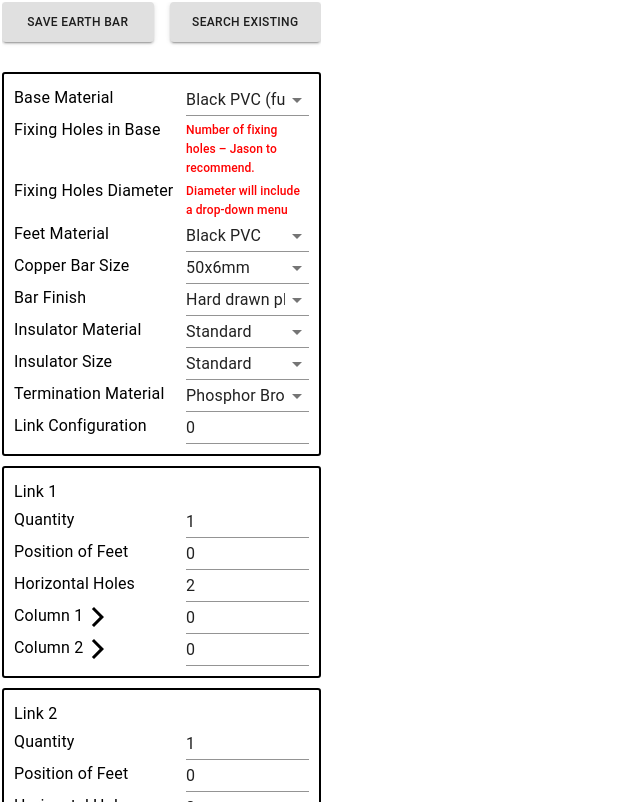
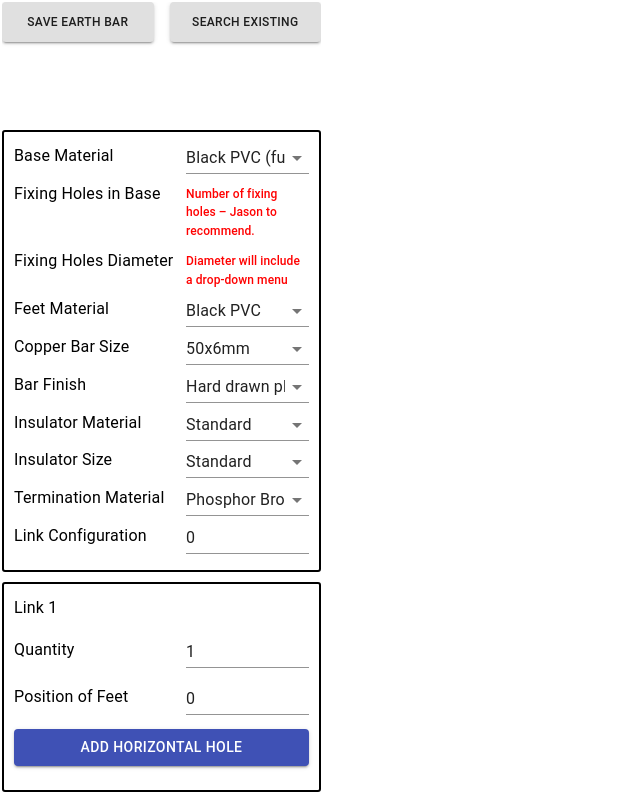
Before and after one commit to AhmedSamirO/earth-bar-test, a React (Create React App) app: page / in a window 1280 px wide. Shown: the whole page, without its empty margins (0-640 px from the left). Built offline with nearby package versions, Linux system fonts and the light colour scheme.

Commit message:
make ben comments

```diff
--- a/src/components/Home/SideBar/Column.tsx
+++ b/src/components/Home/SideBar/Column.tsx
@@ -1,8 +1,9 @@
 import { Grid, IconButton, TextField, Typography } from '@material-ui/core'
 import React from 'react'
 import { LinkColumnType, LinkComponentType } from './LinkComponent'
-import ArrowForwardIosIcon from '@material-ui/icons/ArrowForwardIos'
 import ColumnBoxComponent from './ColumnBox'
+import ChevronRightIcon from '@material-ui/icons/ChevronRight'
+import ExpandMoreIcon from '@material-ui/icons/ExpandMore'
 
 declare type ColumnComponentProps = {
   column: LinkColumnType
@@ -37,23 +38,27 @@ export default function ColumnComponent(props: ColumnComponentProps) {
     <>
       <Grid item xs={12}>
         <Grid container justify='space-between'>
-          <Grid item xs={7}>
+          <Grid item xs={12}>
             <Typography variant='subtitle1'>
               Column {column.groupedColumns[0]}
               {column.groupedColumns.length > 1 &&
                 `-${column.groupedColumns[column.groupedColumns.length - 1]}`}
               <IconButton
-                aria-label='ArrowForwardIosIcon'
                 size='small'
                 color='inherit'
                 onClick={() => {
                   viewThirdBox(column)
                 }}
               >
-                <ArrowForwardIosIcon />
+                {thirdColumnFirstIndex === column.groupedColumns[0] ? (
+                  <ExpandMoreIcon />
+                ) : (
+                  <ChevronRightIcon />
+                )}
               </IconButton>
             </Typography>
           </Grid>
+          {/*
             <Grid item xs={5}>
               <TextField
                 type='number'
@@ -69,6 +74,7 @@ export default function ColumnComponent(props: ColumnComponentProps) {
                 }}
               />
             </Grid>
+          */}
         </Grid>
       </Grid>
       {thirdColumnFirstIndex === column.groupedColumns[0] && (
--- a/src/components/Home/SideBar/ColumnBox.tsx
+++ b/src/components/Home/SideBar/ColumnBox.tsx
@@ -1,5 +1,5 @@
 import React from 'react'
-import { Grid, Typography } from '@material-ui/core'
+import { Grid, TextField, Typography } from '@material-ui/core'
 import SelectBox from '../../shared/SelectBox'
 import { makeStyles } from '@material-ui/core/styles'
 import { LinkColumnType, LinkComponentType } from './LinkComponent'
@@ -350,11 +350,13 @@ export default function ColumnBoxComponent(props: ColumnBoxComponentProps) {
             <Typography variant='subtitle1'>Repeat Count</Typography>
           </Grid>
           <Grid item xs={5}>
-            <SelectBox
-              options={[1, 2, 3]}
+            <TextField
+              type='number'
               value={column.repeatCount}
-              onChange={(value: number) => {
-                onChangeRepeatCount(link, column, Number(value))
+              InputProps={{ inputProps: { min: 0, max: 20 } }}
+              fullWidth
+              onChange={event => {
+                onChangeRepeatCount(link, column, Number(event.target.value))
               }}
             />
           </Grid>
--- a/src/components/Home/SideBar/LinkComponent.tsx
+++ b/src/components/Home/SideBar/LinkComponent.tsx
@@ -1,5 +1,5 @@
 import React, { useEffect, useState } from 'react'
-import { Grid, TextField, Typography } from '@material-ui/core'
+import { Button, Grid, TextField, Typography } from '@material-ui/core'
 import ColumnComponent from './Column'
 
 export declare type LinkColumnType = {
@@ -56,6 +56,29 @@ export default function LinkComponent(props: LinkComponentProps) {
   }
 
   const [thirdColumnFirstIndex, setThirdColumnFirstIndex] = useState(-1)
+
+  const increaseHorizontalHolesNumber = (
+    link: LinkComponentType,
+    newHoles: number
+  ) => {
+    const newLink = {
+      ...link,
+      holes: newHoles,
+    }
+
+    const lastColumnGroupedColumns =
+      newLink.columns[newLink.columns.length - 1]?.groupedColumns
+    const lastIndex = lastColumnGroupedColumns?.length
+      ? lastColumnGroupedColumns[lastColumnGroupedColumns.length - 1]
+      : 0
+
+    newLink.columns.push({
+      ...emptyColumn,
+      groupedColumns: [Number(lastIndex) + 1],
+    })
+
+    setLink(newLink)
+  }
 
   useEffect(() => {
     if (!firstTime) {
@@ -124,6 +147,8 @@ export default function LinkComponent(props: LinkComponentProps) {
           }}
         />
       </Grid>
+
+      {/*
       <Grid item xs={7}>
         <Typography variant='subtitle1'>Horizontal Holes</Typography>
       </Grid>
@@ -165,6 +190,7 @@ export default function LinkComponent(props: LinkComponentProps) {
           }}
         />
       </Grid>
+      */}
 
       {link.columns.map((column, index) => (
         <ColumnComponent
@@ -180,6 +206,19 @@ export default function LinkComponent(props: LinkComponentProps) {
           linkIndex={linkIndex}
         />
       ))}
+
+      <Grid item xs={12}>
+        <Button
+          variant='contained'
+          color='primary'
+          onClick={() => {
+            increaseHorizontalHolesNumber(link, link.holes + 1)
+          }}
+          fullWidth
+        >
+          Add Horizontal Hole
+        </Button>
+      </Grid>
     </Grid>
   )
 }
--- a/src/components/Home/SideBar/index.tsx
+++ b/src/components/Home/SideBar/index.tsx
@@ -41,92 +41,7 @@ export default function SideBar() {
   const [linkConfiguration, setLinkConfiguration] = useState(0)
 
   const [links, setLinks] = useState<Array<LinkComponentType>>([
-    {
-      positionOfFeet: 0,
-      holes: 2,
-      columns: [
-        {
-          fittingType: 'Link',
-          groupedColumns: [1],
-          linkIndex: 1,
-          repeatCount: 1,
-          rowsNumber: 1,
-          terminationsSize: 'M10',
-          terminationsSpacing: '50mm',
-          value: 0,
-          links: 'None',
-          linkType: 'Swing',
-        },
-        {
-          fittingType: 'Insulator',
-          groupedColumns: [2],
-          linkIndex: -1,
-          repeatCount: 1,
-          rowsNumber: 1,
-          terminationsSize: 'M10',
-          terminationsSpacing: '50mm',
-          value: 0,
-          links: 'None',
-          linkType: 'Swing',
-        },
-      ],
-      linkIndex: 0,
-      quantity: 1,
-    },
-    {
-      positionOfFeet: 0,
-      holes: 2,
-      columns: [
-        {
-          fittingType: 'Link',
-          groupedColumns: [1],
-          linkIndex: 2,
-          repeatCount: 1,
-          rowsNumber: 1,
-          terminationsSize: 'M10',
-          terminationsSpacing: '50mm',
-          value: 0,
-          links: 'None',
-          linkType: 'Swing',
-        },
-        {
-          fittingType: 'Link',
-          groupedColumns: [2],
-          linkIndex: 3,
-          repeatCount: 1,
-          rowsNumber: 1,
-          terminationsSize: 'M10',
-          terminationsSpacing: '50mm',
-          value: 0,
-          links: 'None',
-          linkType: 'Swing',
-        },
-      ],
-      linkIndex: 1,
-      quantity: 1,
-    },
-    {
-      positionOfFeet: 0,
-      holes: 1,
-      columns: [
-        {
-          fittingType: 'Insulator',
-          groupedColumns: [1],
-          linkIndex: 4,
-          repeatCount: 1,
-          rowsNumber: 1,
-          terminationsSize: 'M10',
-          terminationsSpacing: '50mm',
-          value: 0,
-          links: 'None',
-          linkType: 'Swing',
-        },
-      ],
-      linkIndex: 2,
-      quantity: 1,
-    },
-    { positionOfFeet: 0, holes: 0, columns: [], linkIndex: 3, quantity: 1 },
-    { positionOfFeet: 0, holes: 0, columns: [], linkIndex: 4, quantity: 1 },
+    { positionOfFeet: 0, holes: 0, columns: [], linkIndex: 0, quantity: 1 },
   ])
 
   const baseMaterialOptions = [
```
Lines whose indentation alone changed are shown as unchanged.
